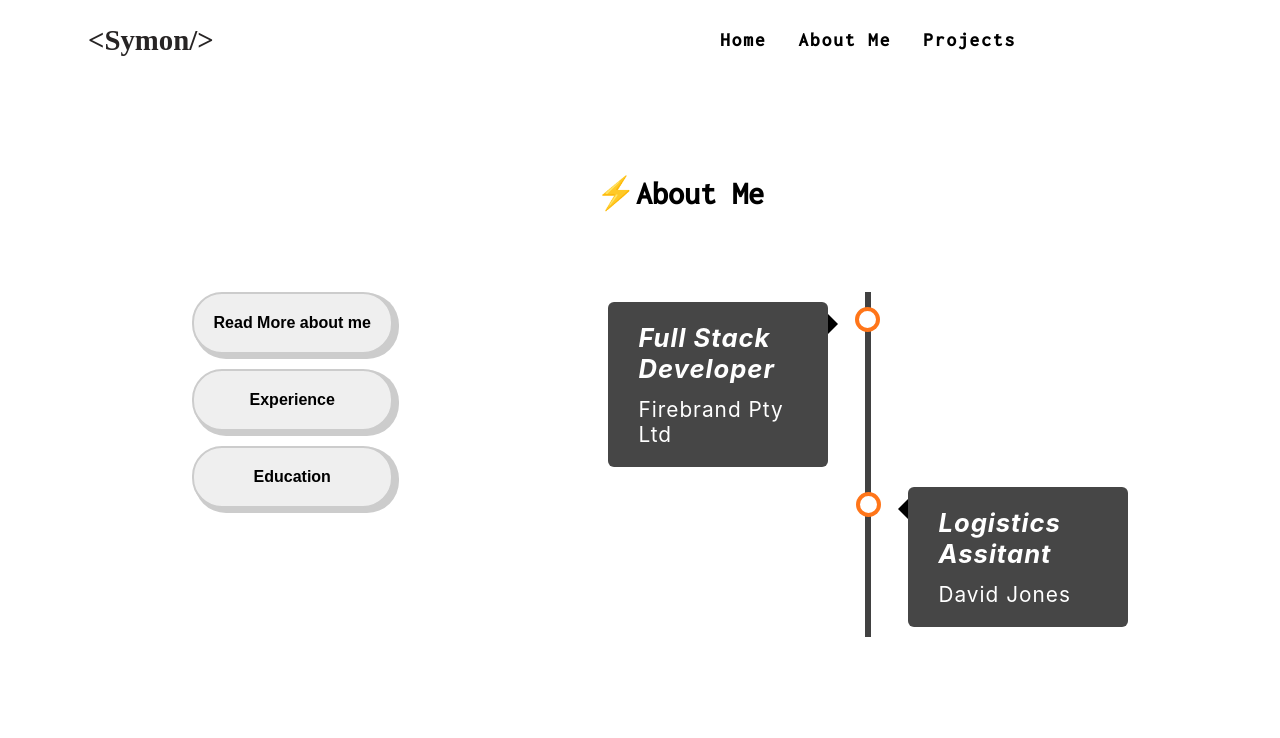
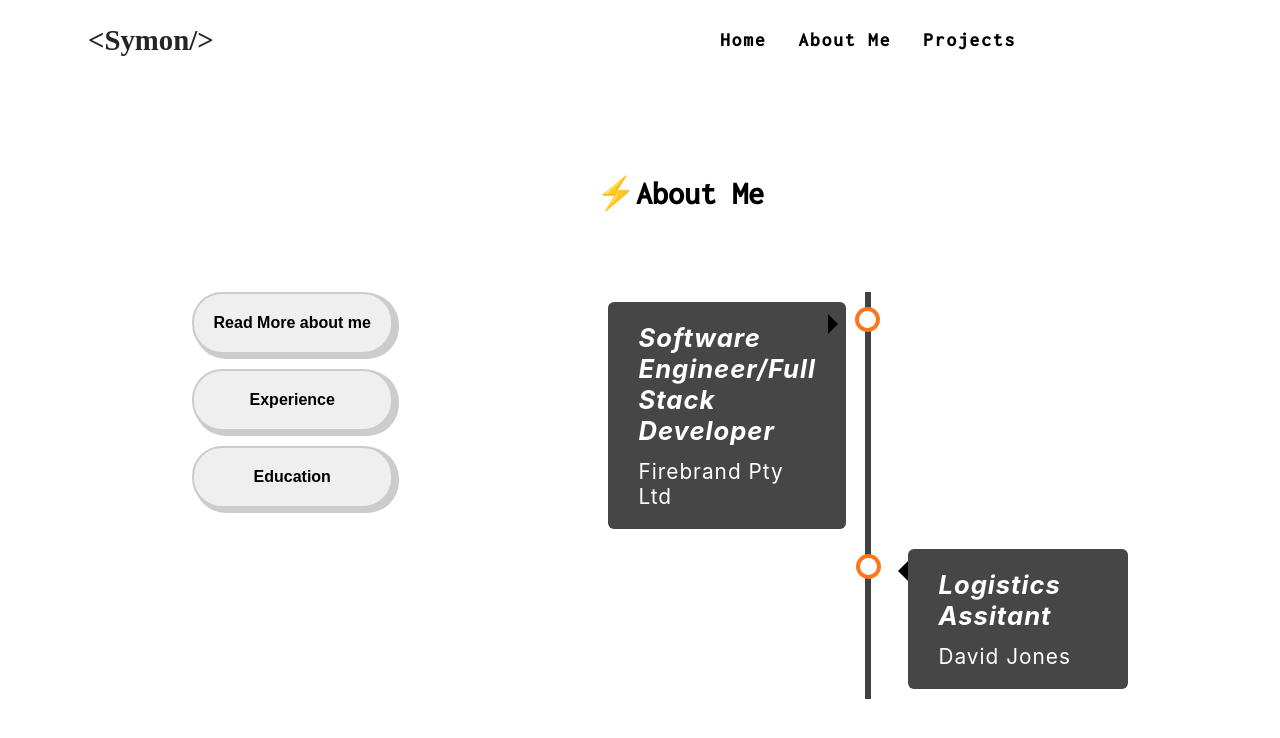
Before and after one commit to Symon629/Portfolio-Website, a React (Create React App) app: page / in a window 1280 px wide. Both pictures are taken after a click on the button "Experience". Shown: the part 837-1575 px from the top of the page. Built offline with nearby package versions, Linux system fonts and the light colour scheme; a web font is replaced by a local one.

Commit message:
Update AboutMe.js
updated description

```diff
--- a/src/components/AboutMe.js
+++ b/src/components/AboutMe.js
@@ -17,7 +17,7 @@ const AboutMe = () => {
         <div className={`${AboutStyles.container} ${AboutStyles.left}`}>
           <div className={AboutStyles.content}>
             <h2 className={AboutStyles.timelineHeading}>
-            Full Stack Developer
+            Software Engineer/Full Stack Developer
             </h2>
             <p>Firebrand Pty Ltd</p>
           </div>
```
